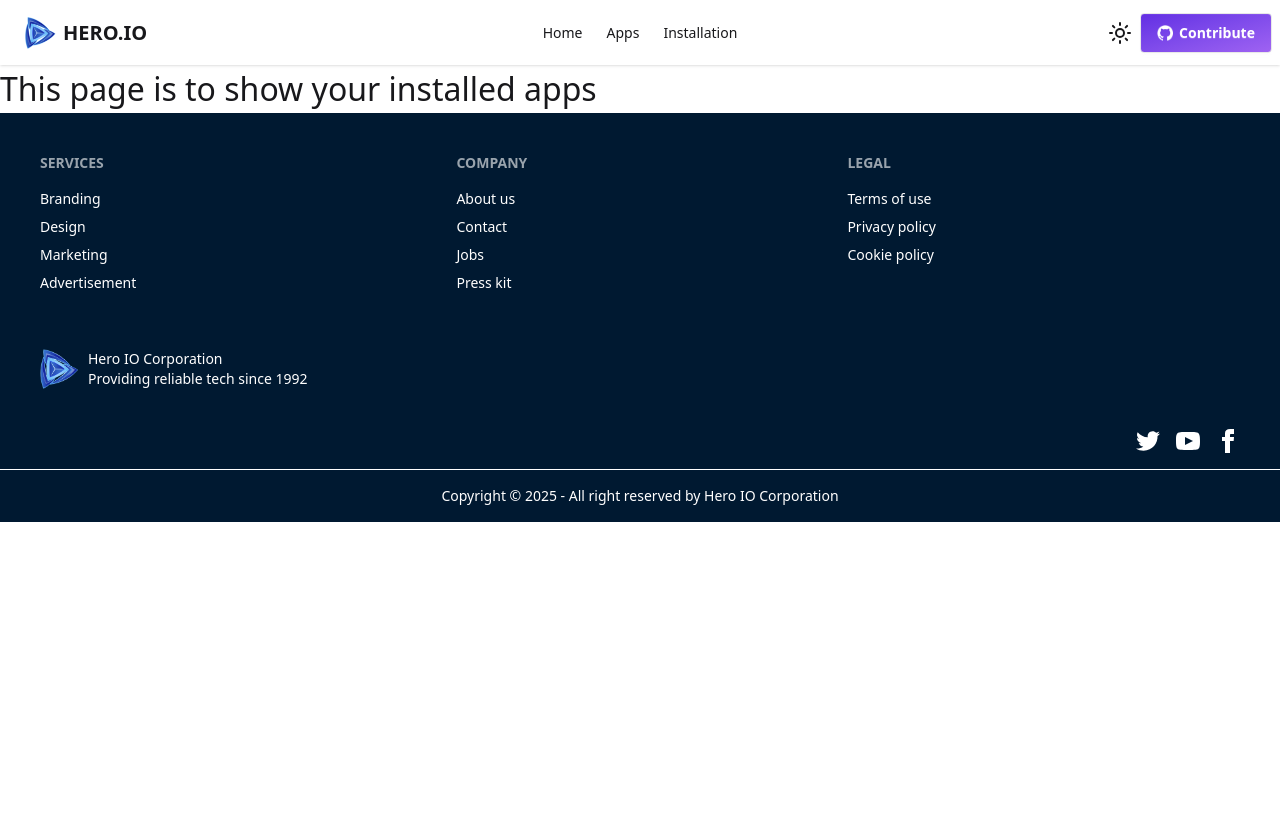
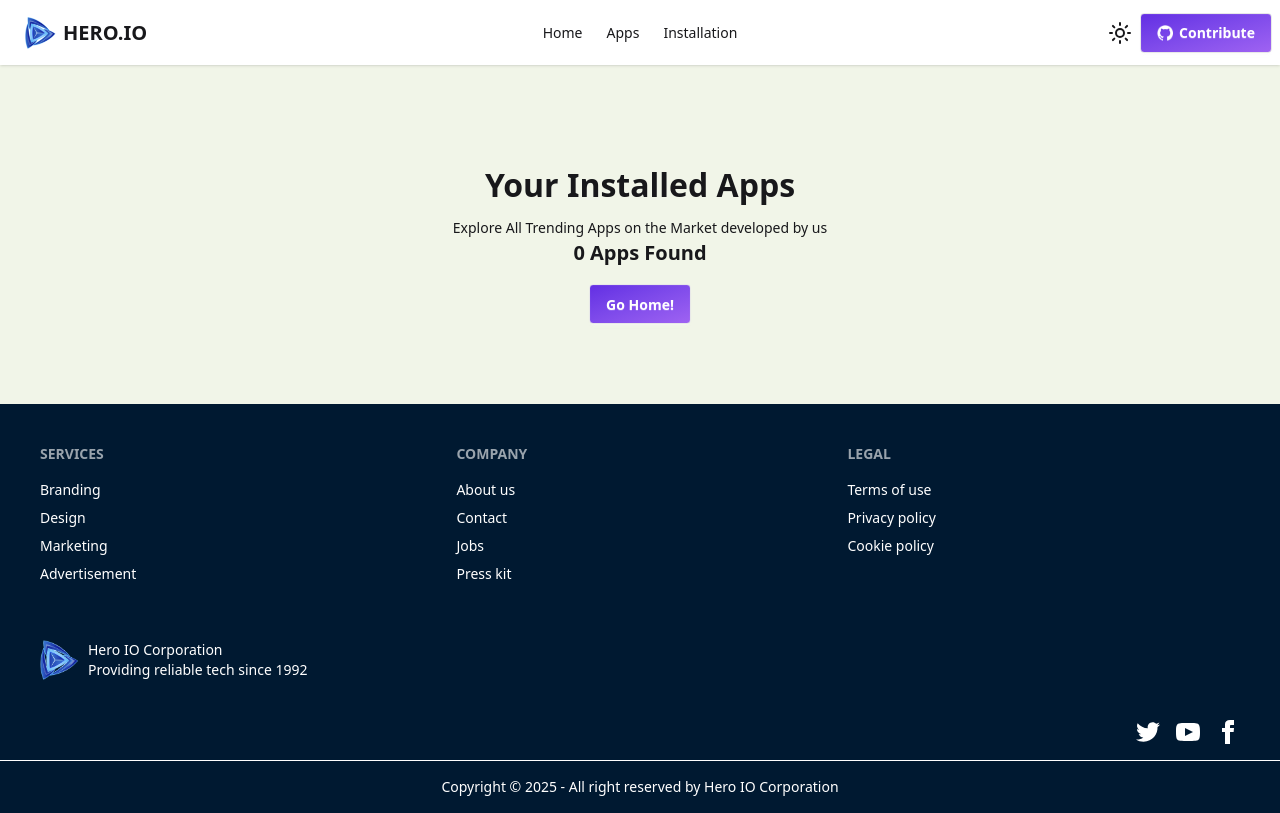
Before and after one commit to HasinIshrakK/assignment-8, a React (Vite) app: page /installation in a window 1280 px wide. Built offline with nearby package versions, Linux system fonts and the light colour scheme.

Commit message:
Installation page updated

```diff
--- a/src/Pages/AppDetails/AppDetails.jsx
+++ b/src/Pages/AppDetails/AppDetails.jsx
@@ -1,28 +1,33 @@
-import React, { useState } from 'react';
+import React, { use, useEffect, useState } from 'react';
 import downloads from '../../assets/icon-downloads.png';
 import ratings from '../../assets/icon-ratings.png';
 import reviews from '../../assets/icon-review.png';
 import { useLoaderData, useParams } from 'react-router';
 import { Bar, BarChart, CartesianGrid, Rectangle, ResponsiveContainer, Tooltip, XAxis, YAxis } from 'recharts';
-import setToStorage from '../../Utility/DBM';
+import { setToStorage, checkStorage } from '../../Utility/DBM';
 import AppError from '../Error/AppError';
+import { ThemeContext } from '../../App';
 
 const AppDetails = () => {
 
     const [isDisabled, setIsDisabled] = useState(false)
     const install = (id) => {
+        setToStorage(id);
         setIsDisabled(true);
-        setToStorage(id);
     }
+    const [theme] = use(ThemeContext);
     const { id } = useParams();
     const appsData = useLoaderData();
     const [appData] = appsData.filter(appData => appData.id == id)
+    useEffect(
+        () => appData && setIsDisabled(checkStorage(appData.id)), [appData]
+    )
     if (!appData) {
         return <AppError></AppError>
     }
 
     return (
-        <div className='p-20'>
+        <div className={`${theme === true && 'bg-[#F1F5E8]'} p-6 sm:p-20`}>
             <div className='flex gap-10 flex-col md:flex-row border-b-2 border-gray-200 pb-8'>
                 <img className='md:w-1/5' src={appData.image} alt={appData.title} />
                 <div className='flex-1'>
@@ -63,7 +68,7 @@ const AppDetails = () => {
                     </div>
                     <button disabled={isDisabled} onClick={() => { install(appData.id) }} className='btn bg-[#00D390] text-white'>
                         {
-                            isDisabled ? 'Installed' : 'Install Now ( ' + appData.size +  ' MB)'
+                            isDisabled ? 'Installed' : 'Install Now ( ' + appData.size + ' MB)'
                         }
                     </button>
                     <p className=''></p>
--- a/src/Pages/Error/AppError.jsx
+++ b/src/Pages/Error/AppError.jsx
@@ -1,10 +1,14 @@
-import React from 'react';
+import React, { use } from 'react';
 import img from '../../assets/App-Error.png'
 import { Link } from 'react-router';
+import { ThemeContext } from '../../App';
 
 const AppError = () => {
+
+        const [theme] = use(ThemeContext);
+
     return (
-        <div className='flex flex-col items-center my-20 mx-2'>
+        <div className={`${theme === true && 'bg-[#F1F5E8]'} flex flex-col items-center py-20 px-2`}>
             <img src={img} alt="404 Error" />
             <h1 className='mt-4 mb-2'>
                 OOPS!! APP NOT FOUND
--- a/src/Pages/Error/Error.jsx
+++ b/src/Pages/Error/Error.jsx
@@ -1,10 +1,14 @@
-import React from 'react';
+import React, { use } from 'react';
 import img from '../../assets/error-404.png'
 import { Link } from 'react-router';
+import { ThemeContext } from '../../App';
 
 const Error = () => {
+
+        const [theme] = use(ThemeContext);
+
     return (
-        <div className='flex flex-col items-center my-20 mx-2'>
+        <div className={`${theme === true && 'bg-[#F1F5E8]'} flex flex-col items-center py-20 px-2`}>
             <img src={img} alt="404 Error" />
             <h1 className='mt-4 mb-2'>
                 Oops! Something went wrong.
--- a/src/Pages/Error/ErrorPages.jsx
+++ b/src/Pages/Error/ErrorPages.jsx
@@ -1,10 +1,14 @@
-import React from 'react';
+import React, { use } from 'react';
 import img from '../../assets/error-404.png'
 import { Link } from 'react-router';
+import { ThemeContext } from '../../App';
 
 const ErrorPages = () => {
+
+        const [theme] = use(ThemeContext);
+
     return (
-        <div className='flex flex-col items-center my-20 mx-2'>
+        <div className={`${theme === true && 'bg-[#F1F5E8]'} flex flex-col items-center py-20 px-2`}>
             <img src={img} alt="404 Error" />
             <h1 className='mt-4 mb-2'>
                 Oops, page not found!
--- a/src/Pages/Installation/Installation.jsx
+++ b/src/Pages/Installation/Installation.jsx
@@ -1,11 +1,50 @@
-import React from 'react';
+import React, { use, useEffect, useState } from 'react';
+import { Link, useLoaderData } from 'react-router';
+import { ThemeContext } from '../../App';
+import InstalledApps from './InstalledApps/InstalledApps';
+import { getStorage } from "../../Utility/DBM.js";
 
 const Installation = () => {
+
+    const appsData = useLoaderData();
+    const [theme] = use(ThemeContext);
+    const [i, setI] =useState([])
+    useEffect(
+        () => {
+            const storage = getStorage();
+            const convSTR = storage.map(id=>parseInt(id));
+            const installed = appsData.filter(app=>convSTR.includes(app.id));
+            setI(installed);
+        }, [appsData]
+    )
+
     return (
-        <div>
-            <h1>
-                This page is to show your installed apps
-            </h1>
+        <div className={`${theme === true && 'bg-[#F1F5E8]'} flex flex-col items-center py-20 px-2 text-center`}>
+            <div>
+                <h1 className='mt-4 mb-2 font-bold'>
+                    Your Installed Apps
+                </h1>
+                <p className='text-center'>
+                    Explore All Trending Apps on the Market developed by us
+                </p>
+            </div>
+            <div>
+                <h3 className='font-bold'>
+                    {i.length} Apps Found
+                </h3>
+            </div>
+            <div className={`w-full`}>
+                {
+                    i.map(
+                        ins => <InstalledApps ins={ins}></InstalledApps>
+                    )
+                }
+            </div>
+            <Link to='/'>
+                <button className='btn bg-linear-to-br from-[#632EE3] to-[#9F62F2] text-white mt-4'>
+                    Go Home!
+                </button>
+            </Link>
         </div>
     );
 };
--- /dev/null
+++ b/src/Pages/Installation/InstalledApps/InstalledApps.jsx
@@ -0,0 +1,48 @@
+import React from 'react';
+import downloads from '../../../assets/icon-downloads.png';
+import ratings from '../../../assets/icon-ratings.png';
+
+const InstalledApps = ({ins}) => {
+    return (
+        <div className='mx-6 sm:mx-20 bg-white rounded-2xl mt-8 mb-4'>
+            <div className='flex justify-between items-center p-4'>
+                <div className='flex gap-4'>
+                    <div>
+                        <img className='rounded-md h-20' src={ins.image} alt="" />
+                    </div>
+                    <div>
+                        <div>
+                            <h3 className='text-left'>
+                                {ins.title}
+                            </h3>
+                        </div>
+                        <div className='flex gap-4 items-center'>
+                            <div className='flex gap-2 items-center'>
+                                <img className='h-4' src={downloads} alt="" />
+                                <p>
+                                    {ins.downloads}
+                                </p>
+                            </div>
+                            <div className='flex gap-2 items-center'>
+                                <img className='h-4' src={ratings} alt="" />
+                                <p>
+                                   {ins.ratingAvg}
+                                </p>
+                            </div>
+                            <div>
+                                {ins.size} MB
+                            </div>
+                        </div>
+                    </div>
+                </div>
+                <div>
+                    <button className='btn bg-[#00D390] text-white'>
+                        Uninstall
+                    </button>
+                </div>
+            </div>
+        </div>
+    );
+};
+
+export default InstalledApps;
--- a/src/Routes/Routes.jsx
+++ b/src/Routes/Routes.jsx
@@ -11,24 +11,25 @@ import AppDetails from '../Pages/AppDetails/AppDetails';
 const router = createBrowserRouter(
     [
         {
-            path:'/',
+            path: '/',
             Component: App,
-            errorElement:<Error></Error>,
+            errorElement: <Error></Error>,
 
-            children:[
+            children: [
                 {
                     index: true,
                     Component: Home,
                     loader: () => fetch('/appsData.json')
                 },
                 {
-                path:'/apps',
+                    path: '/apps',
                     Component: Apps,
                     loader: () => fetch('/appsData.json')
                 },
                 {
                     path: '/installation',
-                Component: Installation
+                    Component: Installation,
+                    loader: () => fetch('/appsData.json')
                 },
                 {
                     path: '/apps/:id',
--- a/src/Utility/DBM.js
+++ b/src/Utility/DBM.js
@@ -12,7 +12,7 @@ const getStorage = () => {
 const setToStorage = (id) => {
     const storage = getStorage();
     if (storage.includes(id)) {
-        return toast('No needed');
+        return;
     } else {
         storage.push(id);
         const data = JSON.stringify(storage);
@@ -21,4 +21,13 @@ const setToStorage = (id) => {
     };
 };
 
-export default setToStorage;
+const checkStorage = (id) => {
+    const storage = getStorage();
+    if (storage.includes(id)) {
+        return true;
+    } else {
+        return false;
+    };
+};
+
+export { setToStorage, checkStorage, getStorage };
```
Lines whose indentation alone changed are shown as unchanged.
